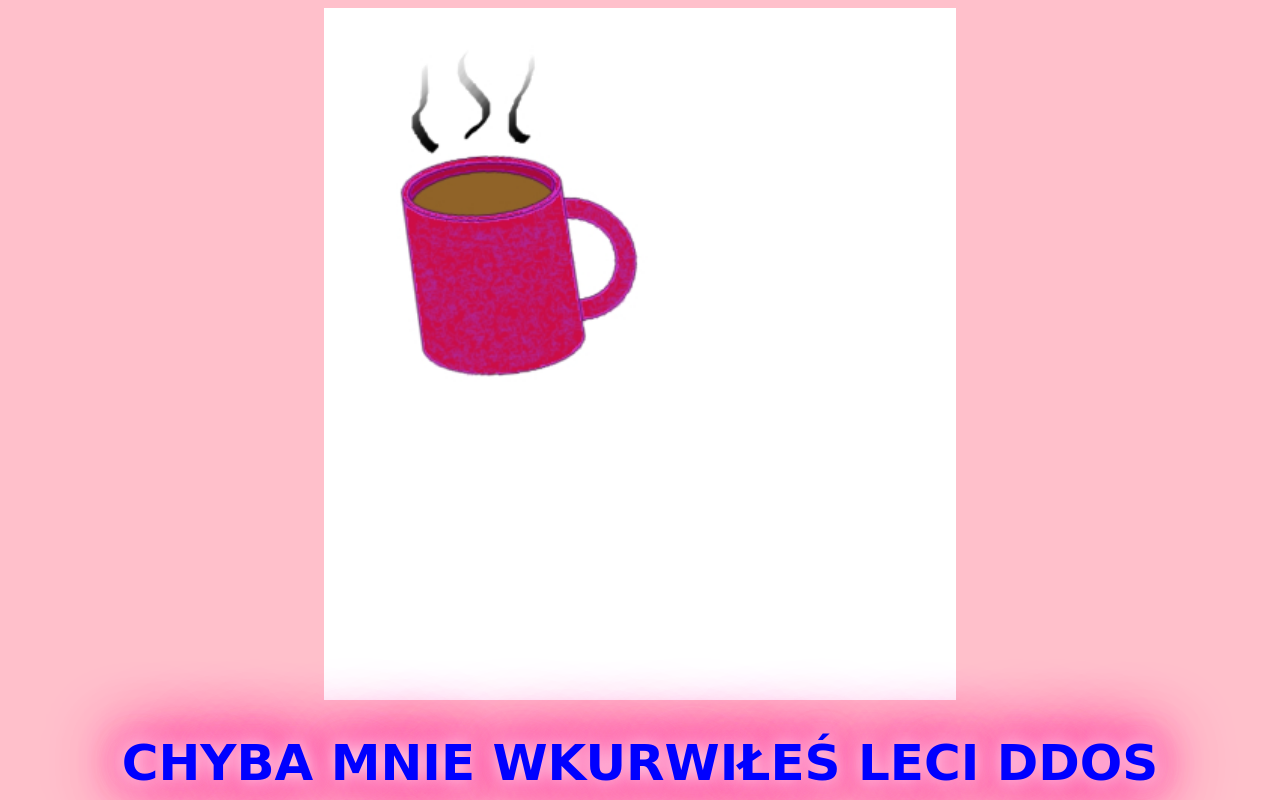
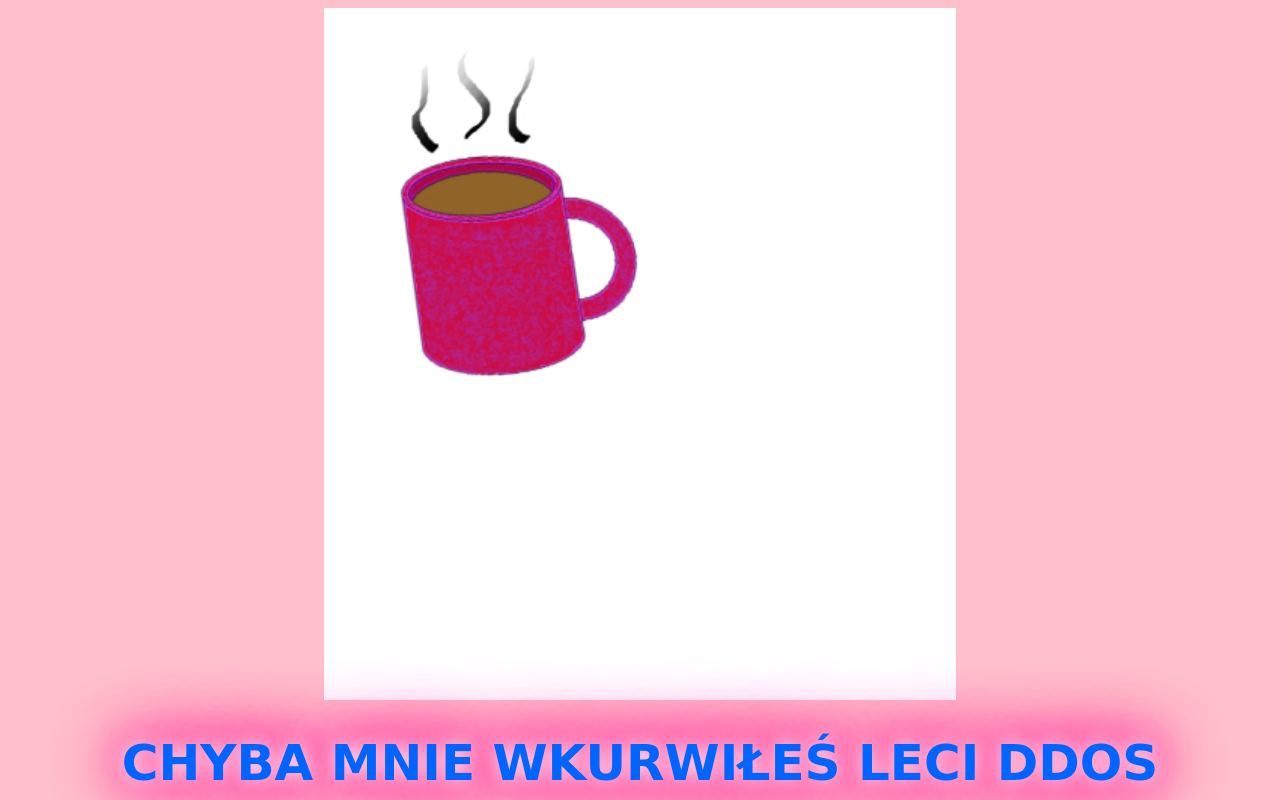
Before and after one commit to takitamprogram/programik, a plain HTML site: page index.html in a window 1280 px wide. Shown: the top 800 px of the page. Drawn offline with nearby package versions, Linux system fonts and the light colour scheme; no server answers.

Commit message:
Update style.css

```diff
--- a/style.css
+++ b/style.css
@@ -12,7 +12,7 @@ body {
 
 	.glow {
 		font-size: 50px;
-		color: rgb(0, 0, 255);
+		color: rgb(0, 100, 255);
 		text-align: center;
 		animation: glow 1s ease-in-out infinite alternate;
 	  }
```
